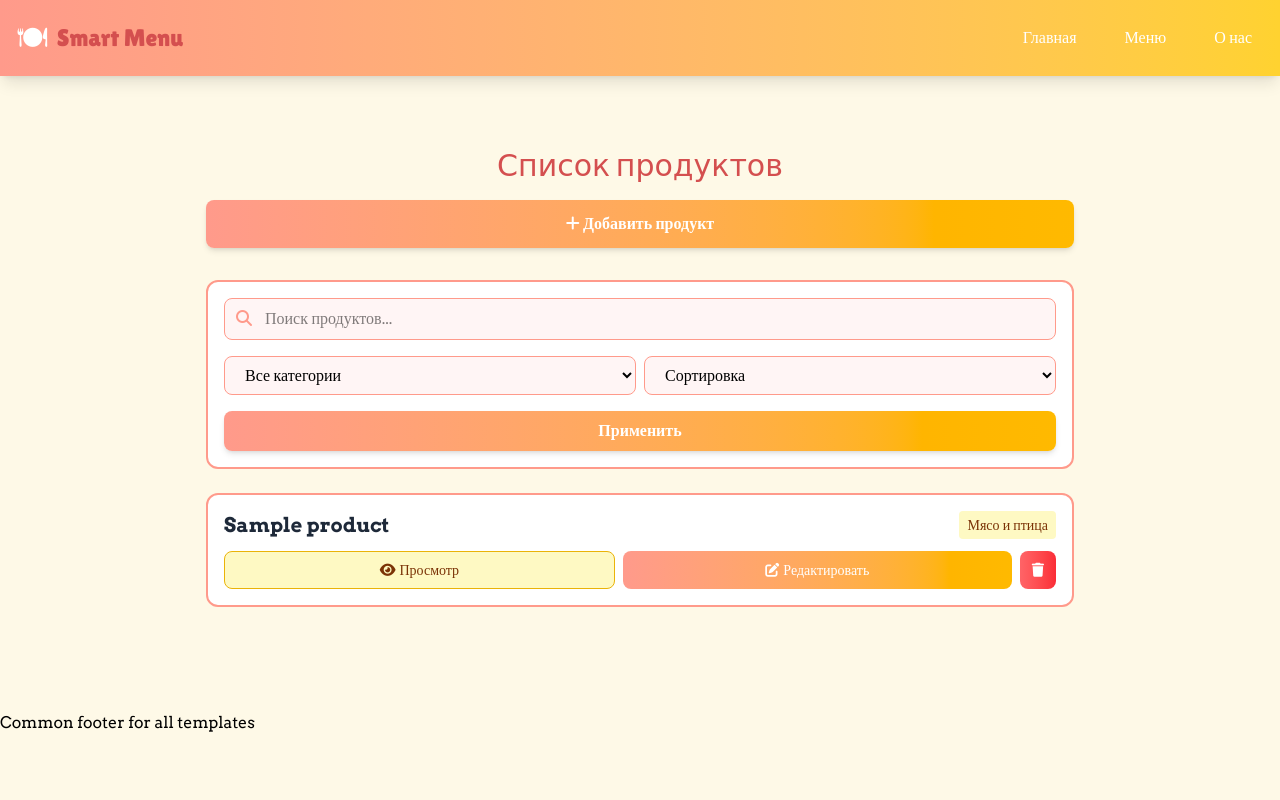
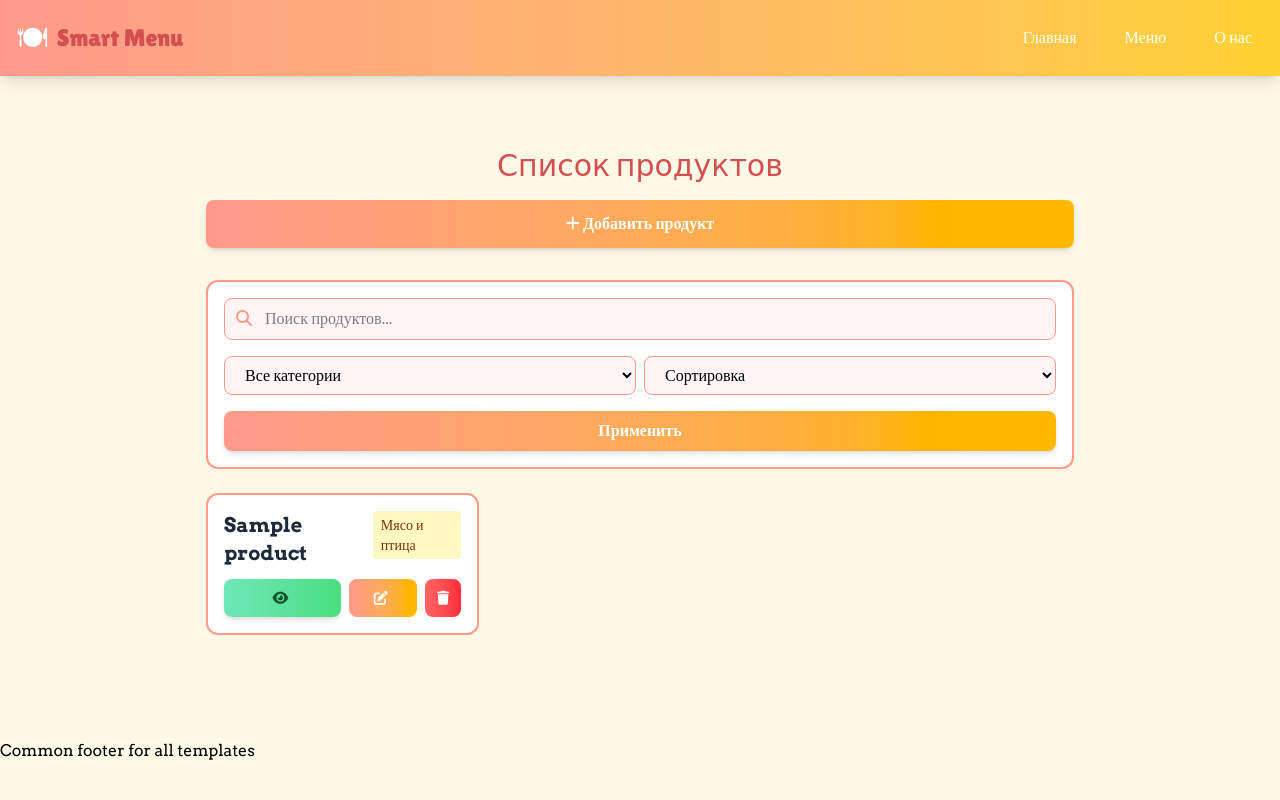
Before and after one commit to madinaryspayeva/smart_menu, a Django app: template templates/product/list.html in a window 1280 px wide. Run offline with Django 5.2, Linux system fonts and the light colour scheme; a user stored in the database is signed in; tables that the repository leaves empty hold one stand-in row (values such as "Sample post"); the template is opened without the code that fills it: values that come from a table or form of the project are taken from there, most other values are stand-ins (such as "Sample title", 1, 10 or a date in 2020); some libraries are stand-ins or nearby versions.

Commit message:
add new button style

```diff
--- a/static/output.css
+++ b/static/output.css
@@ -12,31 +12,23 @@
     --color-red-300: oklch(80.8% 0.114 19.571);
     --color-red-400: oklch(70.4% 0.191 22.216);
     --color-red-500: oklch(63.7% 0.237 25.331);
-    --color-red-600: oklch(57.7% 0.245 27.325);
     --color-red-700: oklch(50.5% 0.213 27.518);
     --color-red-800: oklch(44.4% 0.177 26.899);
     --color-amber-300: oklch(87.9% 0.169 91.605);
     --color-amber-400: oklch(82.8% 0.189 84.429);
     --color-amber-900: oklch(41.4% 0.112 45.904);
-    --color-yellow-600: oklch(68.1% 0.162 75.834);
-    --color-blue-500: oklch(62.3% 0.214 259.815);
-    --color-blue-600: oklch(54.6% 0.245 262.881);
     --color-gray-300: oklch(87.2% 0.01 258.338);
     --color-gray-500: oklch(55.1% 0.027 264.364);
     --color-gray-600: oklch(44.6% 0.03 256.802);
     --color-gray-700: oklch(37.3% 0.034 259.733);
     --color-gray-800: oklch(27.8% 0.033 256.848);
-    --color-black: #000;
     --color-white: #fff;
     --spacing: 0.25rem;
     --container-md: 28rem;
-    --container-6xl: 72rem;
     --text-xs: 0.75rem;
     --text-xs--line-height: calc(1 / 0.75);
     --text-sm: 0.875rem;
     --text-sm--line-height: calc(1.25 / 0.875);
-    --text-lg: 1.125rem;
-    --text-lg--line-height: calc(1.75 / 1.125);
     --text-xl: 1.25rem;
     --text-xl--line-height: calc(1.75 / 1.25);
     --text-2xl: 1.5rem;
@@ -53,7 +45,6 @@
     --radius-xl: 0.75rem;
     --ease-in-out: cubic-bezier(0.4, 0, 0.2, 1);
     --blur-sm: 8px;
-    --blur-md: 12px;
     --default-transition-duration: 150ms;
     --default-transition-timing-function: cubic-bezier(0.4, 0, 0.2, 1);
     --default-font-family: var(--font-sans);
@@ -795,14 +714,9 @@
       outline-style: none;
     }
   }
-  .sm\:w-auto {
+  .sm\:grid-cols-2 {
     @media (width >= 40rem) {
-      width: auto;
-    }
-  }
-  .sm\:flex-row {
-    @media (width >= 40rem) {
-      flex-direction: row;
+      grid-template-columns: repeat(2, minmax(0, 1fr));
     }
   }
   .md\:block {
@@ -818,6 +732,11 @@
   .md\:w-96 {
     @media (width >= 48rem) {
       width: calc(var(--spacing) * 96);
+    }
+  }
+  .lg\:grid-cols-3 {
+    @media (width >= 64rem) {
+      grid-template-columns: repeat(3, minmax(0, 1fr));
     }
   }
 }
@@ -914,6 +833,35 @@
     font-weight: var(--font-weight-semibold);
     color: var(--color-white);
     --tw-shadow: 0 4px 6px -1px var(--tw-shadow-color, rgb(0 0 0 / 0.1)), 0 2px 4px -2px var(--tw-shadow-color, rgb(0 0 0 / 0.1));
+    box-shadow: var(--tw-inset-shadow), var(--tw-inset-ring-shadow), var(--tw-ring-offset-shadow), var(--tw-ring-shadow), var(--tw-shadow);
+  }
+  .success {
+    width: 100%;
+    border-radius: var(--radius-lg);
+    --tw-gradient-position: to right in oklab;
+    background-image: linear-gradient(var(--tw-gradient-stops));
+    --tw-gradient-from: #6ee7b7;
+    --tw-gradient-to: #4ade80;
+    --tw-gradient-stops: var(--tw-gradient-via-stops, var(--tw-gradient-position), var(--tw-gradient-from) var(--tw-gradient-from-position), var(--tw-gradient-to) var(--tw-gradient-to-position));
+    padding-inline: calc(var(--spacing) * 6);
+    padding-block: calc(var(--spacing) * 3);
+    --tw-font-weight: var(--font-weight-semibold);
+    font-weight: var(--font-weight-semibold);
+    color: #14532d;
+    --tw-shadow: 0 4px 6px -1px var(--tw-shadow-color, rgb(0 0 0 / 0.1)), 0 2px 4px -2px var(--tw-shadow-color, rgb(0 0 0 / 0.1));
+    box-shadow: var(--tw-inset-shadow), var(--tw-inset-ring-shadow), var(--tw-ring-offset-shadow), var(--tw-ring-shadow), var(--tw-shadow);
+    transition-property: transform, translate, scale, rotate;
+    transition-timing-function: var(--tw-ease, var(--default-transition-timing-function));
+    transition-duration: var(--tw-duration, var(--default-transition-duration));
+    --tw-duration: 300ms;
+    transition-duration: 300ms;
+    --tw-ease: var(--ease-in-out);
+    transition-timing-function: var(--ease-in-out);
+  }
+  .success:hover {
+    --tw-translate-y: calc(var(--spacing) * -0.5);
+    translate: var(--tw-translate-x) var(--tw-translate-y);
+    --tw-shadow: 0 10px 15px -3px var(--tw-shadow-color, rgb(0 0 0 / 0.1)), 0 4px 6px -4px var(--tw-shadow-color, rgb(0 0 0 / 0.1));
     box-shadow: var(--tw-inset-shadow), var(--tw-inset-ring-shadow), var(--tw-ring-offset-shadow), var(--tw-ring-shadow), var(--tw-shadow);
   }
   .auth-form {
@@ -1161,64 +1109,6 @@
   inherits: false;
   initial-value: 0 0 #0000;
 }
-@property --tw-outline-style {
-  syntax: "*";
-  inherits: false;
-  initial-value: solid;
-}
-@property --tw-blur {
-  syntax: "*";
-  inherits: false;
-}
-@property --tw-brightness {
-  syntax: "*";
-  inherits: false;
-}
-@property --tw-contrast {
-  syntax: "*";
-  inherits: false;
-}
-@property --tw-grayscale {
-  syntax: "*";
-  inherits: false;
-}
-@property --tw-hue-rotate {
-  syntax: "*";
-  inherits: false;
-}
-@property --tw-invert {
-  syntax: "*";
-  inherits: false;
-}
-@property --tw-opacity {
-  syntax: "*";
-  inherits: false;
-}
-@property --tw-saturate {
-  syntax: "*";
-  inherits: false;
-}
-@property --tw-sepia {
-  syntax: "*";
-  inherits: false;
-}
-@property --tw-drop-shadow {
-  syntax: "*";
-  inherits: false;
-}
-@property --tw-drop-shadow-color {
-  syntax: "*";
-  inherits: false;
-}
-@property --tw-drop-shadow-alpha {
-  syntax: "<percentage>";
-  inherits: false;
-  initial-value: 100%;
-}
-@property --tw-drop-shadow-size {
-  syntax: "*";
-  inherits: false;
-}
 @property --tw-backdrop-blur {
   syntax: "*";
   inherits: false;
@@ -1316,20 +1206,6 @@
       --tw-ring-offset-width: 0px;
       --tw-ring-offset-color: #fff;
       --tw-ring-offset-shadow: 0 0 #0000;
-      --tw-outline-style: solid;
-      --tw-blur: initial;
-      --tw-brightness: initial;
-      --tw-contrast: initial;
-      --tw-grayscale: initial;
-      --tw-hue-rotate: initial;
-      --tw-invert: initial;
-      --tw-opacity: initial;
-      --tw-saturate: initial;
-      --tw-sepia: initial;
-      --tw-drop-shadow: initial;
-      --tw-drop-shadow-color: initial;
-      --tw-drop-shadow-alpha: 100%;
-      --tw-drop-shadow-size: initial;
       --tw-backdrop-blur: initial;
       --tw-backdrop-brightness: initial;
       --tw-backdrop-contrast: initial;
--- a/tailwind.config.js
+++ b/tailwind.config.js
@@ -15,6 +15,11 @@ module.exports = {
                         'lemon-dark': '#facc15',
                         'lemon-light': '#fef9c3',
                         'lemon-border': '#eab308',
+                        'mint': '#6ee7b7', // Примерный цвет для mint
+                        'green': {
+                            400: '#4ade80',
+                            900: '#14532d'
+                        },
                     },
                     fontFamily: {
                         'lilita': ['Lilita One', 'cursive'],
--- a/templates/product/list.html
+++ b/templates/product/list.html
@@ -65,7 +65,7 @@
 
 
     <!-- Список продуктов -->
-<div class="grid grid-cols-1 gap-6 mb-8">
+<div class="grid grid-cols-1 sm:grid-cols-2 lg:grid-cols-3 gap-6 mb-8">
     <!-- Карточка продукта -->
 
     {% for product in products%}
@@ -82,9 +82,9 @@
                 hx-get="{% url 'product:detail' product.pk %}"
                 hx-target="#modal-content"
                 hx-trigger="click"
-                class="btn flex-1 bg-lemon-light text-amber-900 border border-lemon-border py-2 rounded-lg font-medium text-sm hover:bg-lemon"
+                class="btn success flex-1 font-medium text-sm hover:success-hover"
                 onclick="openModal()">
-                    <i class="fas fa-eye mr-1"></i> Просмотр
+                    <i class="fas fa-eye mr-1"></i>
                 </button>
 
                 {% if request.user == product.created_by or request.user.is_superuser %}
@@ -94,7 +94,7 @@
                     hx-trigger="click"
                     class="btn flex-1 bg-gradient-to-r from-pastel-pink to-amber-400 text-white py-2 rounded-lg font-medium text-sm"
                     onclick="openModal()">
-                        <i class="fas fa-edit mr-1"></i> Редактировать
+                        <i class="fas fa-edit mr-1"></i>
                     </button>
                     <button
                     hx-get="{% url 'product:delete' product.pk %}"
```
Also changed, not shown: other parts of static/output.css (+7 -79 lines), product/views.py (+1 -7 lines), static/input.css (+8 -0 lines), static/fonts/BebasNeue-Regular.ttf (added).
